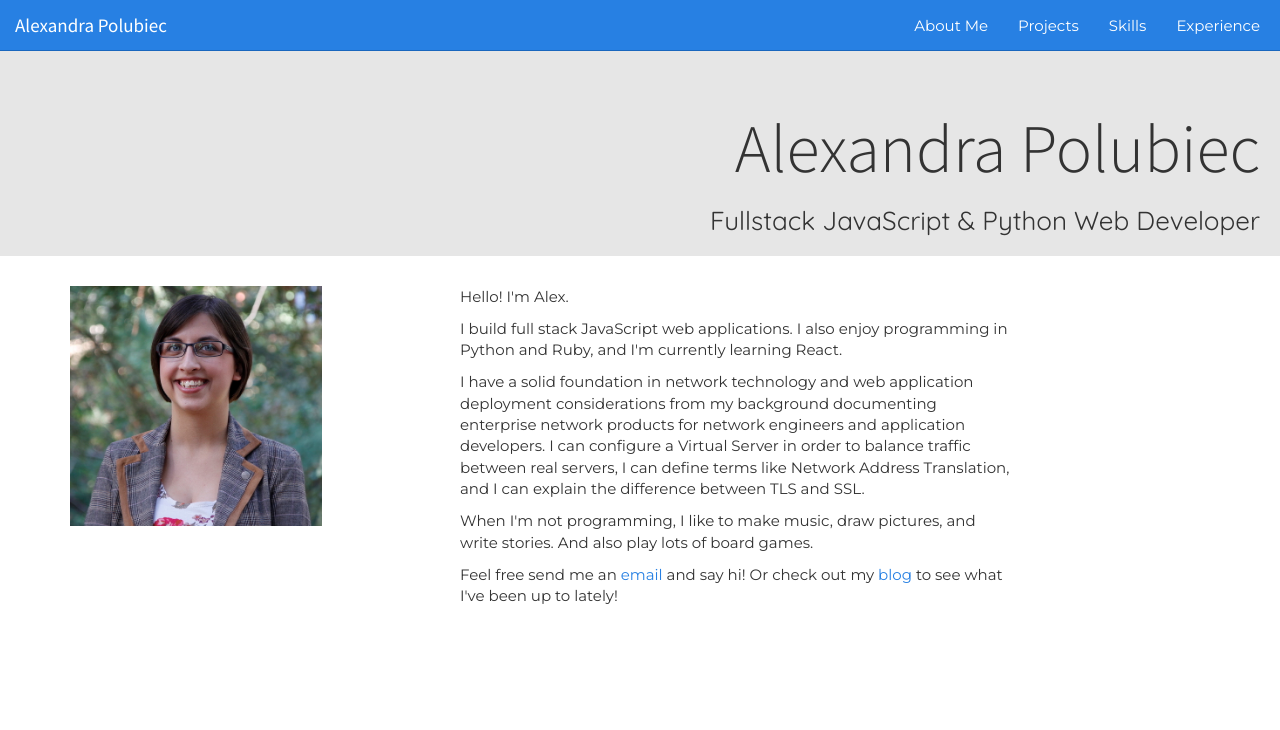
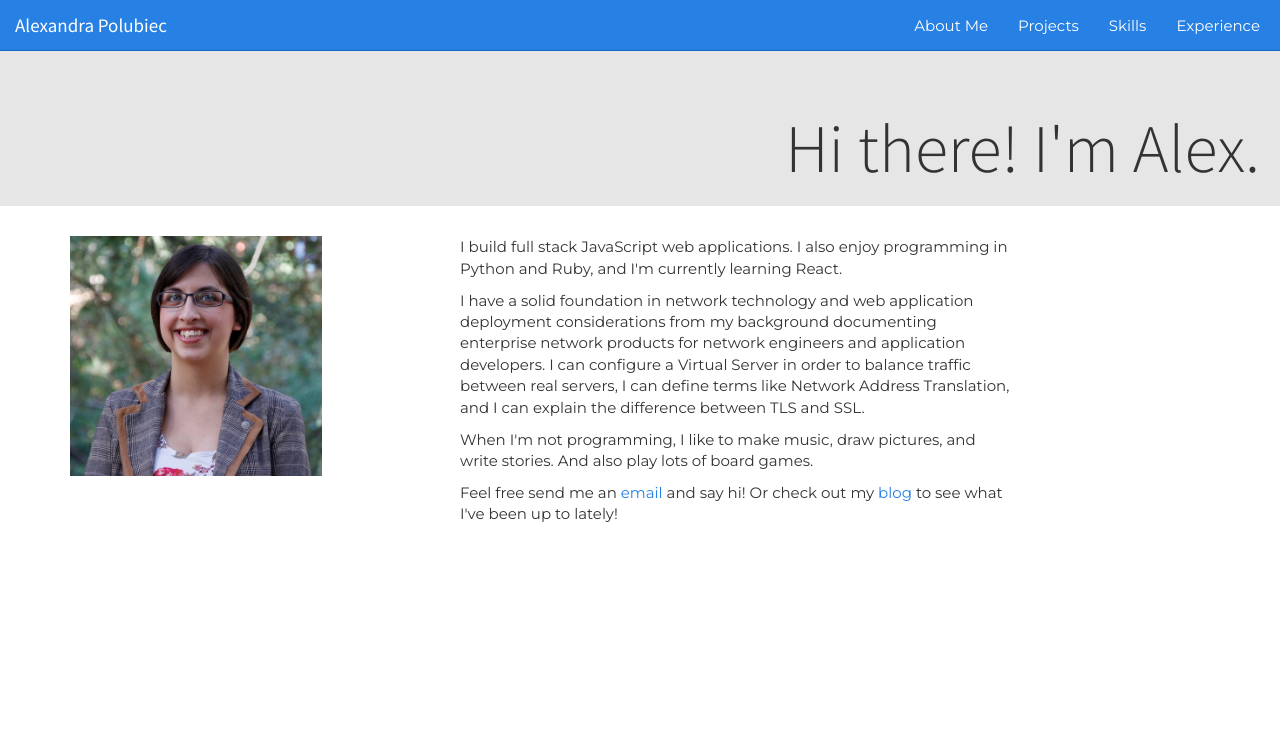
Before and after one commit to paloobi/portfolio-website-v1, a website: page index.html in a window 1280 px wide. Shown: the top 730 px of the page. Drawn offline with Linux system fonts and the light colour scheme; a web font is replaced by a local one.

Commit message:
refining about page

```diff
--- a/js/about/about.html
+++ b/js/about/about.html
@@ -1,8 +1,7 @@
 <div class="main about">
 
   <div class="jumbotron">
-    <h1 class="text-right">Alexandra Polubiec</h1>
-    <h3 class="text-right">Fullstack JavaScript & Python Web Developer</h3>
+    <h1 class="text-right">Hi there! I'm Alex.</h1>
   </div>
 
   <div class="container">
@@ -12,7 +11,6 @@
       <img class="pull-left photo" src="img/photo.jpeg" alt="photo of me">
     </div>
     <div class="col-md-6">
-      <p>Hello! I'm Alex.</p>
       <p>I build full stack JavaScript web applications. I also enjoy programming in Python and Ruby, and I'm currently learning React.</p>
       <p>I have a solid foundation in network technology and web application deployment considerations from my background documenting enterprise network products for network engineers and application developers. I can configure a Virtual Server in order to balance traffic between real servers, I can define terms like Network Address Translation, and I can explain the difference between TLS and SSL.</p>
       <p>When I'm not programming, I like to make music, draw pictures, and write stories. And also play lots of board games.</p>
@@ -21,50 +19,4 @@
     <div class="col-md-2"></div>
   </div>
 
-<!--   <div class="skills">
-
-    <div class="row">
-
-      <div class="col-md-4"></div>
-
-      <div class="col-md-4">
-        <div class="section-header">
-          <h2>Skills</h2>
-        </div>
-
-        <ul>
-          <li>Full-stack Web Development</li>
-          <li>Responsive Web Design</li>
-          <li>Technical Documentation</li>
-          <li>Tools Development</li>
-          <li>Deployment</li>
-          <li>Network Technology</li>
-          <li>Server Load Balancing</li>
-          <li>Web Security</li>
-        </ul>
-      </div>
-
-      <div class="col-md-4">
-
-        <div class="section-header">
-          <h2>Technologies:</h2>
-        </div>
-
-        <ul>
-          <li>JavaScript</li>
-          <li>Python</li>
-          <li>MongoDB</li>
-          <li>Node.js</li>
-          <li>jQuery</li>
-          <li>HTML/CSS</li>
-          <li>Mongoose</li>
-          <li>Express</li>
-          <li>GitHub</li>
-        </ul>
-
-      </div>
-
-    </div>
-  </div> -->
-
 </div>
```
